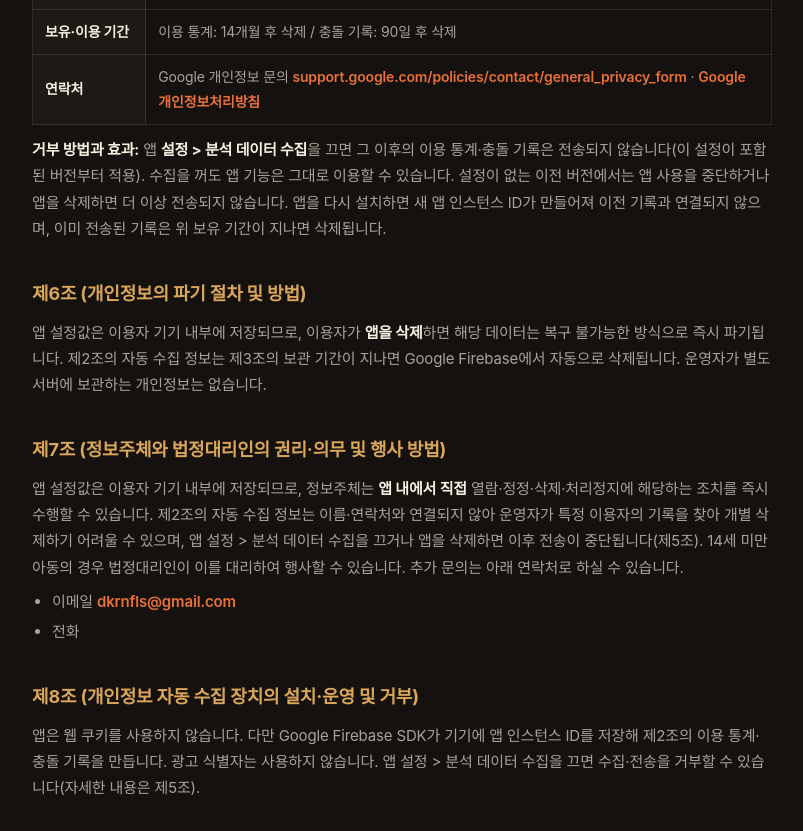
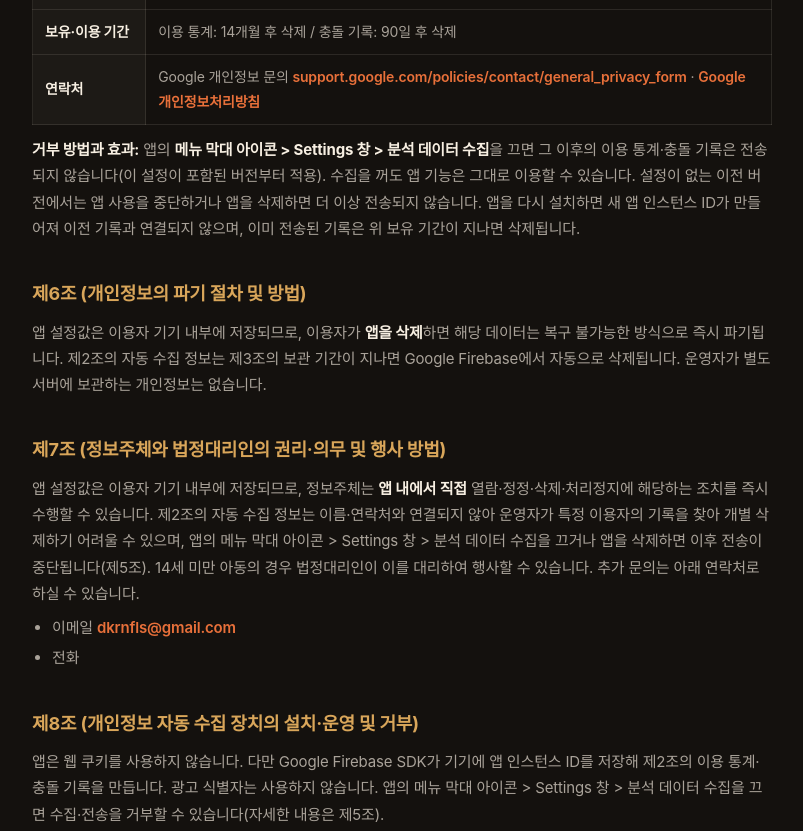
Before and after one commit to woobottle/jumeokbap, a plain HTML site: page docs/legal/privacy.html in a window 1280 px wide. Shown: the part 2180-3011 px from the top of the page, without its empty margins (238-1041 px from the left). Drawn offline with Linux system fonts and the light colour scheme.

Commit message:
docs(privacy): 분석 수집 끄기 위치를 앱 실제 화면으로 (#4)
Co-authored-by: Claude Sonnet 5.5 <noreply@anthropic.com>

```diff
--- a/docs/legal/privacy.html
+++ b/docs/legal/privacy.html
@@ -109,20 +109,20 @@
     <tr><th>보유·이용 기간</th><td>이용 통계: 14개월 후 삭제 / 충돌 기록: 90일 후 삭제</td></tr>
     <tr><th>연락처</th><td>Google 개인정보 문의 <a href="https://support.google.com/policies/contact/general_privacy_form">support.google.com/policies/contact/general_privacy_form</a> · <a href="https://policies.google.com/privacy">Google 개인정보처리방침</a></td></tr>
   </table>
-  <p><strong>거부 방법과 효과:</strong> 앱 <strong>설정 &gt; 분석 데이터 수집</strong>을 끄면 그 이후의 이용 통계·충돌 기록은 전송되지 않습니다(이 설정이 포함된 버전부터 적용). 수집을 꺼도 앱 기능은 그대로 이용할 수 있습니다. 설정이 없는 이전 버전에서는 앱 사용을 중단하거나 앱을 삭제하면 더 이상 전송되지 않습니다. 앱을 다시 설치하면 새 앱 인스턴스 ID가 만들어져 이전 기록과 연결되지 않으며, 이미 전송된 기록은 위 보유 기간이 지나면 삭제됩니다.</p>
+  <p><strong>거부 방법과 효과:</strong> 앱의 <strong>메뉴 막대 아이콘 &gt; Settings 창 &gt; 분석 데이터 수집</strong>을 끄면 그 이후의 이용 통계·충돌 기록은 전송되지 않습니다(이 설정이 포함된 버전부터 적용). 수집을 꺼도 앱 기능은 그대로 이용할 수 있습니다. 설정이 없는 이전 버전에서는 앱 사용을 중단하거나 앱을 삭제하면 더 이상 전송되지 않습니다. 앱을 다시 설치하면 새 앱 인스턴스 ID가 만들어져 이전 기록과 연결되지 않으며, 이미 전송된 기록은 위 보유 기간이 지나면 삭제됩니다.</p>
 
   <h2>제6조 (개인정보의 파기 절차 및 방법)</h2>
   <p>앱 설정값은 이용자 기기 내부에 저장되므로, 이용자가 <strong>앱을 삭제</strong>하면 해당 데이터는 복구 불가능한 방식으로 즉시 파기됩니다. 제2조의 자동 수집 정보는 제3조의 보관 기간이 지나면 Google Firebase에서 자동으로 삭제됩니다. 운영자가 별도 서버에 보관하는 개인정보는 없습니다.</p>
 
   <h2>제7조 (정보주체와 법정대리인의 권리·의무 및 행사 방법)</h2>
-  <p>앱 설정값은 이용자 기기 내부에 저장되므로, 정보주체는 <strong>앱 내에서 직접</strong> 열람·정정·삭제·처리정지에 해당하는 조치를 즉시 수행할 수 있습니다. 제2조의 자동 수집 정보는 이름·연락처와 연결되지 않아 운영자가 특정 이용자의 기록을 찾아 개별 삭제하기 어려울 수 있으며, 앱 설정 &gt; 분석 데이터 수집을 끄거나 앱을 삭제하면 이후 전송이 중단됩니다(제5조). 14세 미만 아동의 경우 법정대리인이 이를 대리하여 행사할 수 있습니다. 추가 문의는 아래 연락처로 하실 수 있습니다.</p>
+  <p>앱 설정값은 이용자 기기 내부에 저장되므로, 정보주체는 <strong>앱 내에서 직접</strong> 열람·정정·삭제·처리정지에 해당하는 조치를 즉시 수행할 수 있습니다. 제2조의 자동 수집 정보는 이름·연락처와 연결되지 않아 운영자가 특정 이용자의 기록을 찾아 개별 삭제하기 어려울 수 있으며, 앱의 메뉴 막대 아이콘 &gt; Settings 창 &gt; 분석 데이터 수집을 끄거나 앱을 삭제하면 이후 전송이 중단됩니다(제5조). 14세 미만 아동의 경우 법정대리인이 이를 대리하여 행사할 수 있습니다. 추가 문의는 아래 연락처로 하실 수 있습니다.</p>
   <ul>
     <li>이메일 <a href="mailto:dkrnfls@gmail.com">dkrnfls@gmail.com</a></li>
     <li>전화 </li>
   </ul>
 
   <h2>제8조 (개인정보 자동 수집 장치의 설치·운영 및 거부)</h2>
-  <p>앱은 웹 쿠키를 사용하지 않습니다. 다만 Google Firebase SDK가 기기에 앱 인스턴스 ID를 저장해 제2조의 이용 통계·충돌 기록을 만듭니다. 광고 식별자는 사용하지 않습니다. 앱 설정 &gt; 분석 데이터 수집을 끄면 수집·전송을 거부할 수 있습니다(자세한 내용은 제5조).</p>
+  <p>앱은 웹 쿠키를 사용하지 않습니다. 다만 Google Firebase SDK가 기기에 앱 인스턴스 ID를 저장해 제2조의 이용 통계·충돌 기록을 만듭니다. 광고 식별자는 사용하지 않습니다. 앱의 메뉴 막대 아이콘 &gt; Settings 창 &gt; 분석 데이터 수집을 끄면 수집·전송을 거부할 수 있습니다(자세한 내용은 제5조).</p>
 
   <h2>제9조 (개인정보의 안전성 확보 조치)</h2>
   <p>앱 설정값은 이용자 기기 내부에만 저장되어 운영자 서버로 전송되지 않으며, 운영체제(macOS)가 제공하는 앱 샌드박스 보안 영역에 저장됩니다. Firebase로 가는 이용 통계·충돌 기록은 암호화된 통신으로 전송되고, Firebase 콘솔 접근 권한은 운영자로 한정합니다. 이용자는 기기 잠금(암호·생체인증) 설정을 통해 기기 내 정보를 추가로 보호할 수 있습니다.</p>
```
Also changed, not shown: docs/legal/support.html (+1 -1 lines).
